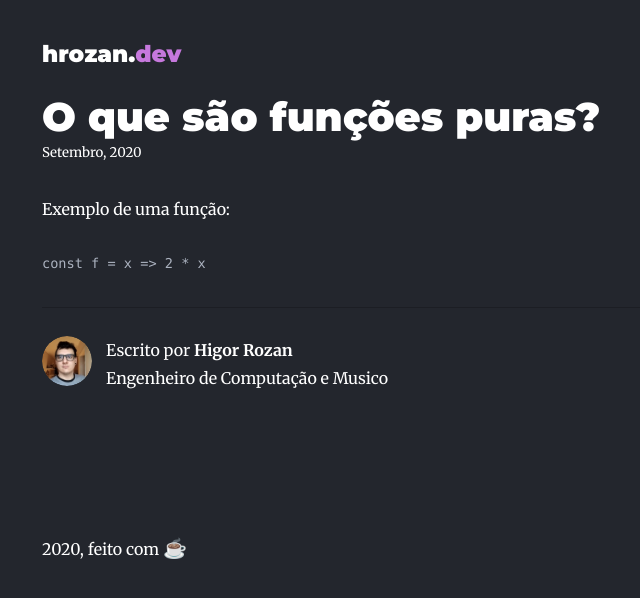
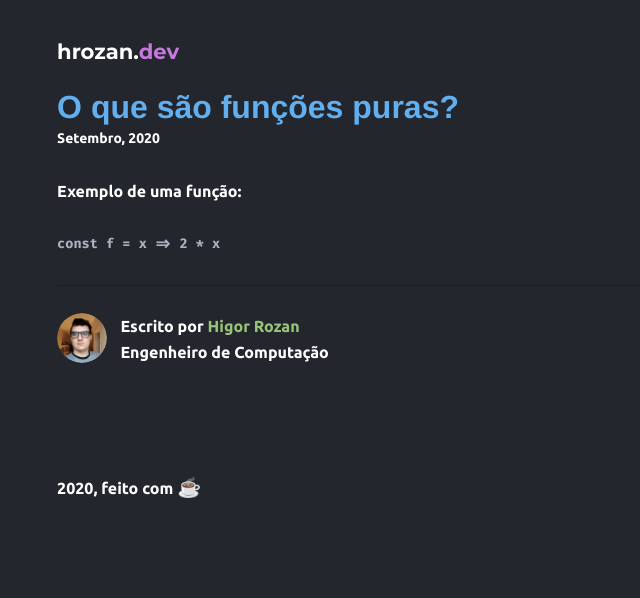
Before and after one commit to hrozan/hrozan.dev, a Gatsby site: page /funcoes-puras/ in a window 1280 px wide. Shown: the whole page, without its empty margins (283-923 px from the left). Built offline with nearby package versions, Linux system fonts and the light colour scheme; Gatsby itself is replaced by a stand-in of ours; some packages are replaced by stand-ins of ours; code samples lack their colours.

Commit message:
:sparkles: change font

```diff
--- a/gatsby-config.js
+++ b/gatsby-config.js
@@ -3,28 +3,28 @@ module.exports = {
     title: `hrozan`,
     author: {
       name: `Higor Rozan`,
-      summary: `Engenheiro de Computação e Musico`,
+      summary: `Engenheiro de Computação`
     },
     description: `Um blog onde posso compartilhar meus aprendizados sobre programação e musica`,
     siteUrl: `https://gatsby-starter-blog-demo.netlify.app/`,
     social: {
-      twitter: `hrozan`,
-    },
+      twitter: `hrozan`
+    }
   },
   plugins: [
     {
       resolve: `gatsby-source-filesystem`,
       options: {
         path: `${__dirname}/content/blog`,
-        name: `blog`,
-      },
+        name: `blog`
+      }
     },
     {
       resolve: `gatsby-source-filesystem`,
       options: {
         path: `${__dirname}/content/assets`,
-        name: `assets`,
-      },
+        name: `assets`
+      }
     },
     {
       resolve: `gatsby-transformer-remark`,
@@ -33,20 +33,20 @@ module.exports = {
           {
             resolve: `gatsby-remark-images`,
             options: {
-              maxWidth: 590,
-            },
+              maxWidth: 590
+            }
           },
           {
             resolve: `gatsby-remark-responsive-iframe`,
             options: {
-              wrapperStyle: `margin-bottom: 1.0725rem`,
-            },
+              wrapperStyle: `margin-bottom: 1.0725rem`
+            }
           },
           `gatsby-remark-prismjs`,
           `gatsby-remark-copy-linked-files`,
-          `gatsby-remark-smartypants`,
-        ],
-      },
+          `gatsby-remark-smartypants`
+        ]
+      }
     },
     `gatsby-transformer-sharp`,
     `gatsby-plugin-sharp`,
@@ -54,7 +54,7 @@ module.exports = {
       resolve: `gatsby-plugin-google-analytics`,
       options: {
         //trackingId: `ADD YOUR TRACKING ID HERE`,
-      },
+      }
     },
     `gatsby-plugin-feed`,
     {
@@ -66,18 +66,18 @@ module.exports = {
         background_color: `#ffffff`,
         theme_color: `#663399`,
         display: `minimal-ui`,
-        icon: `static/favicon.ico`,
-      },
+        icon: `static/favicon.ico`
+      }
     },
     `gatsby-plugin-react-helmet`,
     {
       resolve: `gatsby-plugin-typography`,
       options: {
-        pathToConfigModule: `src/utils/typography`,
-      },
+        pathToConfigModule: `src/utils/typography`
+      }
     },
     // this (optional) plugin enables Progressive Web App + Offline functionality
     // To learn more, visit: https://gatsby.dev/offline
     // `gatsby-plugin-offline`,
-  ],
+  ]
 }
--- a/package.json
+++ b/package.json
@@ -14,6 +14,7 @@
     "gatsby-plugin-google-analytics": "^2.3.13",
     "gatsby-plugin-manifest": "^2.4.28",
     "gatsby-plugin-offline": "^3.2.27",
+    "gatsby-plugin-prefetch-google-fonts": "^1.4.3",
     "gatsby-plugin-react-helmet": "^3.3.10",
     "gatsby-plugin-sharp": "^2.6.32",
     "gatsby-plugin-typography": "^2.5.10",
--- a/src/components/bio.js
+++ b/src/components/bio.js
@@ -38,10 +38,8 @@ const Bio = () => {
   const { author } = data.site.siteMetadata
   return (
     <div
-      style={{
-        display: `flex`,
-        marginBottom: rhythm(2.5),
-      }}
+      className="bio"
+      style={{ marginBottom: rhythm(2.5) }}
       >
       <Image
         fixed={data.avatar.childImageSharp.fixed}
@@ -50,17 +48,20 @@ const Bio = () => {
           marginRight: rhythm(1 / 2),
           marginBottom: 0,
           minWidth: 50,
-          borderRadius: `100%`,
+          borderRadius: `100%`
         }}
         imgStyle={{
-          borderRadius: `50%`,
+          borderRadius: `50%`
         }}
       />
+      <div>
         <p>
-        Escrito por <strong>{author.name}</strong>
-        <br/>
+          Escrito por <strong className="name">{author.name}</strong>
+        </p>
+        <p>
           {author.summary}
         </p>
+      </div>
     </div>
   )
 }
--- a/src/pages/index.js
+++ b/src/pages/index.js
@@ -12,7 +12,7 @@ const BlogIndex = ({ data, location }) => {
 
   return (
     <Layout location={location} title={siteTitle}>
-      <SEO title="Bem Vindo" />
+      <SEO title="Home" />
       <Bio />
       {posts.map(({ node }) => {
         const title = node.frontmatter.title || node.fields.slug
--- a/src/styles/main.css
+++ b/src/styles/main.css
@@ -5,8 +5,29 @@ body {
 
 a {
     color: #61afef;
+    text-decoration: none;
+}
+
+code {
+    font-family: "Ubuntu Mono", serif;
 }
 
 .pos-title {
     color: #c678dd;
 }
+
+.bio {
+    display: flex;
+}
+
+.bio p {
+    margin: 0;
+}
+
+.name {
+    color: #98c379;
+}
+
+.post-title {
+    color: #61afef;
+}
--- a/src/styles/prism-onedark.css
+++ b/src/styles/prism-onedark.css
@@ -7,7 +7,7 @@ code[class*="language-"],
 pre[class*="language-"] {
   color: #ABB2BF;
   background: none;
-  font-family: Consolas, Monaco, 'Andale Mono', 'Ubuntu Mono', monospace;
+  font-family: "Fira Code", Consolas, Monaco, 'Andale Mono', 'Ubuntu Mono', monospace;
   text-align: left;
   white-space: pre;
   word-spacing: normal;
--- a/src/templates/blog-post.js
+++ b/src/templates/blog-post.js
@@ -24,7 +24,9 @@ const BlogPostTemplate = ({ data, pageContext, location }) => {
             style={{
               marginTop: rhythm(1),
               marginBottom: 0,
+
             }}
+            className="post-title"
           >
             {post.frontmatter.title}
           </h1>
--- a/src/utils/typography.js
+++ b/src/utils/typography.js
@@ -1,17 +1,25 @@
 import Typography from "typography"
-import Wordpress2016 from "typography-theme-wordpress-2016"
 
-Wordpress2016.overrideThemeStyles = () => {
-  return {
-    "a.gatsby-resp-image-link": {
-      boxShadow: `none`,
+const typography = new Typography({
+  baseFontSize: "16px",
+  baseLineHeight: 1.666,
+  bodyFontFamily: ["Ubuntu"],
+  googleFonts: [
+    {
+      name: 'Ubuntu',
+      styles: [
+        '700',
+      ],
     },
-  }
-}
+    {
+      name: 'Fira Code',
+      styles: [
+        '700',
+      ],
+    },
+  ],
+})
 
-delete Wordpress2016.googleFonts
-
-const typography = new Typography(Wordpress2016)
 
 // Hot reload typography in development.
 if (process.env.NODE_ENV !== `production`) {
```
Also changed, not shown: 1 other file. Lines whose indentation alone changed are shown as unchanged.
